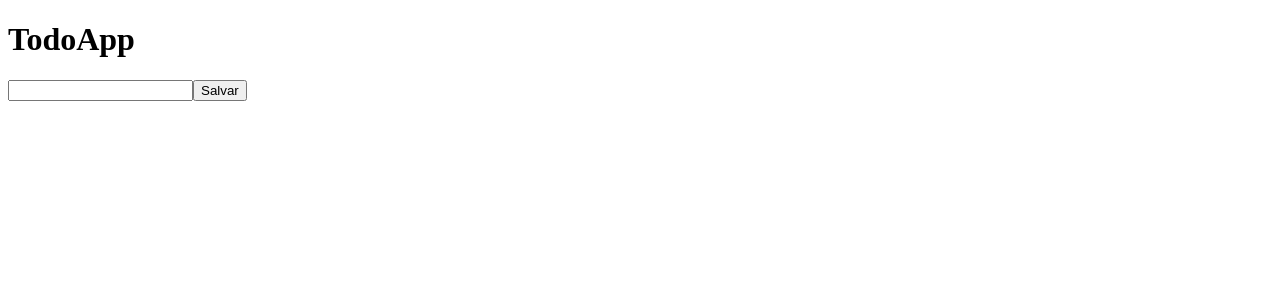
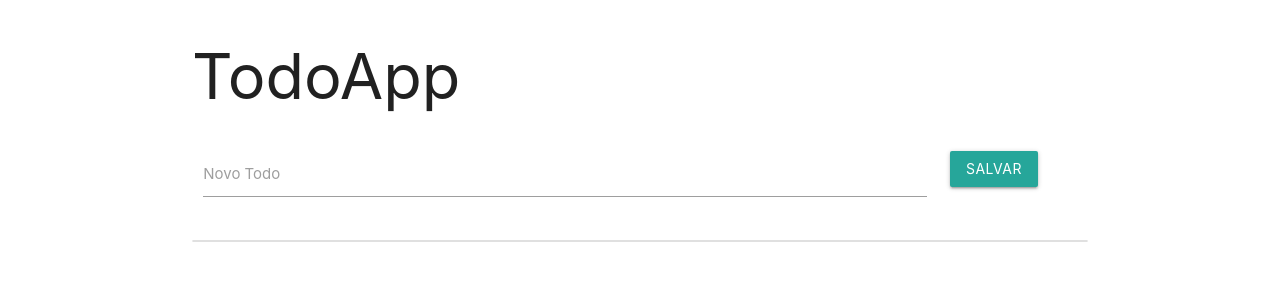
Before and after one commit to Bruno-Pallin/todo_app, a React (Create React App) app: page / in a window 1280 px wide. Shown: the top 300 px of the page. Built offline with nearby package versions, Linux system fonts and the light colour scheme.

Commit message:
feat: estilizações utilizando materialize, finalizando o curso

```diff
--- a/public/index.html
+++ b/public/index.html
@@ -1,14 +1,12 @@
 <!DOCTYPE html>
 <html lang="en">
+
 <head>
   <meta charset="utf-8" />
   <link rel="icon" href="%PUBLIC_URL%/favicon.ico" />
   <meta name="viewport" content="width=device-width, initial-scale=1" />
   <meta name="theme-color" content="#000000" />
-    <meta
-      name="description"
-      content="Web site created using create-react-app"
-    />
+  <meta name="description" content="Web site created using create-react-app" />
   <link rel="apple-touch-icon" href="%PUBLIC_URL%/logo192.png" />
   <!--
       manifest.json provides metadata used when your web app is installed on a
@@ -24,8 +22,15 @@
       work correctly both with client-side routing and a non-root public URL.
       Learn how to configure a non-root public URL by running `npm run build`.
     -->
+  <!-- Compiled and minified CSS -->
+  <link rel="stylesheet" href="https://cdnjs.cloudflare.com/ajax/libs/materialize/1.0.0/css/materialize.min.css">
+
+  <!-- Compiled and minified JavaScript -->
+  <script src="https://cdnjs.cloudflare.com/ajax/libs/materialize/1.0.0/js/materialize.min.js"></script>
+
   <title>React App</title>
 </head>
+
 <body>
   <noscript>You need to enable JavaScript to run this app.</noscript>
   <div id="root"></div>
@@ -40,4 +45,5 @@
       To create a production bundle, use `npm run build` or `yarn build`.
     -->
 </body>
+
 </html>
--- a/src/App.js
+++ b/src/App.js
@@ -3,7 +3,7 @@ import TodoForm from './components/TodoForm';
 import TodoList from './components/TodoList';
 const TodoApp = props => {
     return (
-      <div>
+      <div className='container'>
         <h1>TodoApp</h1>
         <TodoForm />
         <TodoList />
--- a/src/actions/index.js
+++ b/src/actions/index.js
@@ -9,3 +9,9 @@ export const addTodo = todo => ({
     type: ADD_TODO,
     todo
 });
+
+export const TOGGLE_TODO = 'TOGGLE_TODO';
+export const toggleTodo = todo => ({
+    type: TOGGLE_TODO,
+    todo
+});
--- a/src/components/TodoForm.js
+++ b/src/components/TodoForm.js
@@ -4,13 +4,26 @@ import { setText, addTodo } from '../actions';
 
 const TodoForm = ({ text, setText, addTodo }) => {
   return (
-    <React.Fragment>
-      <input
-        value={text}
-        onChange={e => setText(e.target.value)}
-      />
-      <button onClick={() => addTodo(text)}>Salvar</button>
-    </React.Fragment>
+    <form
+      className='row'
+      onSubmit={(e) => {
+        e.preventDefault();
+        addTodo(text)
+      }}>
+      <div className='input-field col s10'>
+        <input
+          id='todo-input'
+          type='text'
+          value={text}
+          onChange={e => setText(e.target.value)}
+        />
+        <label htmlfor='todo-input'>Novo Todo</label>
+      </div>
+      <div className='input-field col s2'>
+        <button className='btn waves-effect waves-light'>
+          Salvar</button>
+      </div>
+    </form>
   );
 };
 
--- a/src/components/TodoList.js
+++ b/src/components/TodoList.js
@@ -1,20 +1,32 @@
 import React from 'react';
 import { connect } from 'react-redux';
+import { toggleTodo } from '../actions';
 
-const TodoList = ({ todos }) => {
+const TodoList = ({ todos, toggleTodo }) => {
   return (
-    <ul>
+    <ul className='collection'>
       {todos.map((todo, index) => {
-        return <li key={index}>{todo}</li>
+        return (
+          <li
+            className='collection-item'
+            key={index}
+            onClick={e => toggleTodo(todo)}
+            style={{
+              textDecoration: todo.done ? 'line-through' : null
+            }}>
+            {todo.text}
+          </li>)
       })}
     </ul>
   );
 }
 
-function mapStateToProps (state) {
+function mapStateToProps(state) {
   return {
-    todos: state.todos
+    todos: state.todos,
   }
 };
 
-export default connect(mapStateToProps)(TodoList);
+const mapDispatchToProps = { toggleTodo }
+
+export default connect(mapStateToProps, mapDispatchToProps)(TodoList);
--- a/src/reducers/todosReducer.js
+++ b/src/reducers/todosReducer.js
@@ -1,9 +1,20 @@
-import { ADD_TODO } from "../actions";
+import { ADD_TODO, TOGGLE_TODO } from "../actions";
 
 export default function todosReducer(state = [], action) {
-  switch (action.type){
+  switch (action.type) {
     case ADD_TODO:
-      return [...state, action.todo]
+      if(action.todo === null || action.todo === '') return state;
+      return [
+        ...state,
+        { text: action.todo, done: false }
+      ]
+    case TOGGLE_TODO:
+      return state.map(todo => {
+        if(todo === action.todo) {
+          return {...todo, done: !todo.done}
+        }
+        return todo;
+      });
     default:
       return state;
   }
```
Lines whose indentation alone changed are shown as unchanged.
